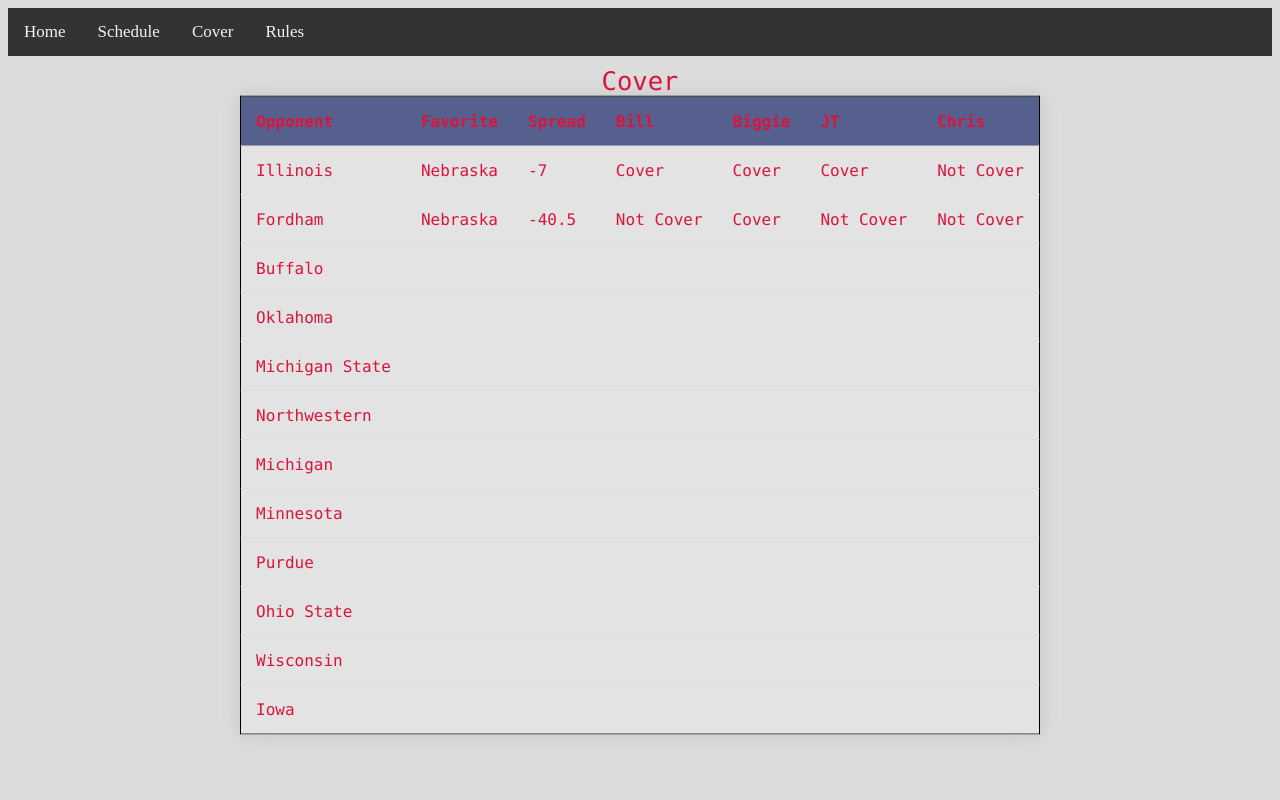
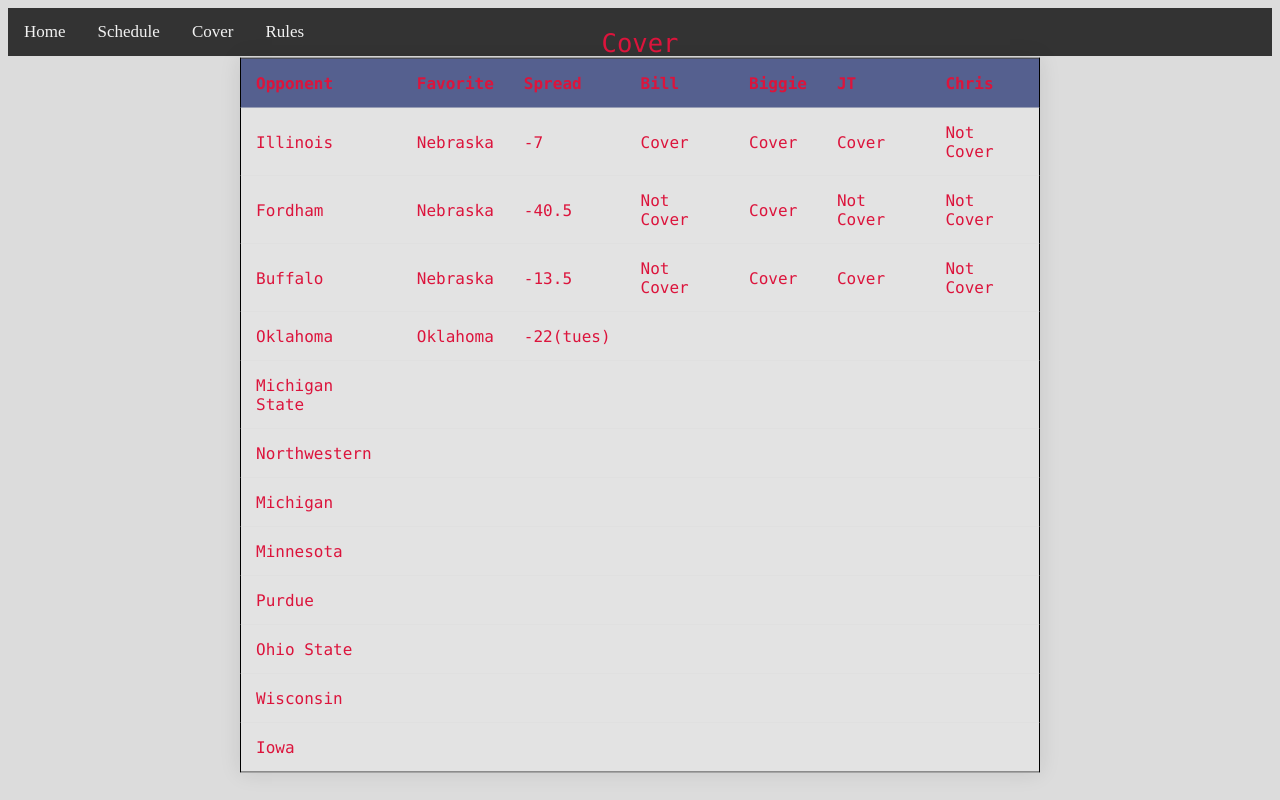
Before and after one commit to jt-cronin/2021HuskerApp, a Flask app: page /cover in a window 1280 px wide. Run offline with Flask 2, Linux system fonts and the light colour scheme.

Commit message:
post buffalo

```diff
--- a/templates/cover.html
+++ b/templates/cover.html
@@ -35,17 +35,17 @@
       </tr>
       <tr>
         <td>Buffalo</td>
-        <td></td>
-        <td></td>
-        <td></td>
-        <td></td>
-        <td></td>
-        <td></td>
+        <td>Nebraska</td>
+        <td>-13.5</td>
+        <td>Not Cover</td>
+        <td>Cover</td>
+        <td>Cover</td>
+        <td>Not Cover</td>
       </tr>
       <tr>
         <td>Oklahoma</td>
-        <td></td>
-        <td></td>
+        <td>Oklahoma</td>
+        <td>-22(tues)</td>
         <td></td>
         <td></td>
         <td></td>
```
Also changed, not shown: templates/index.html (+11 -11 lines).
